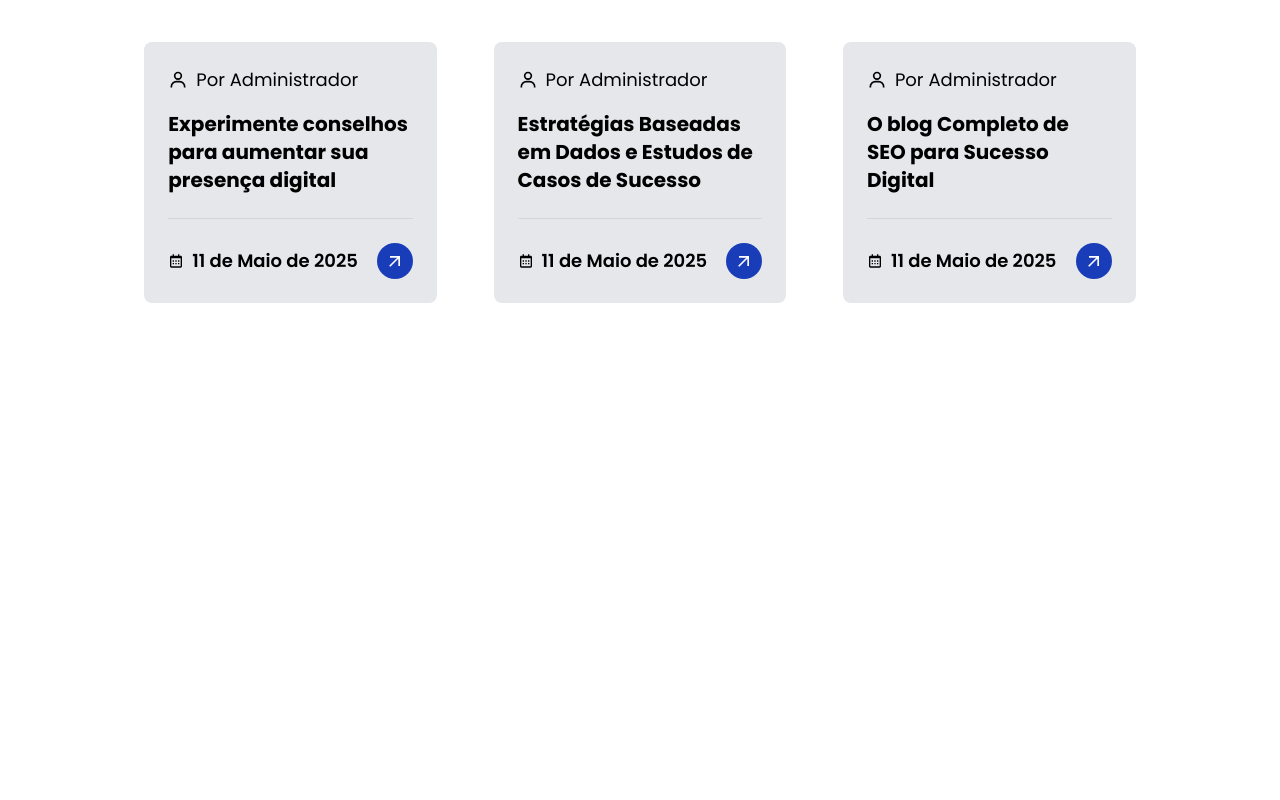
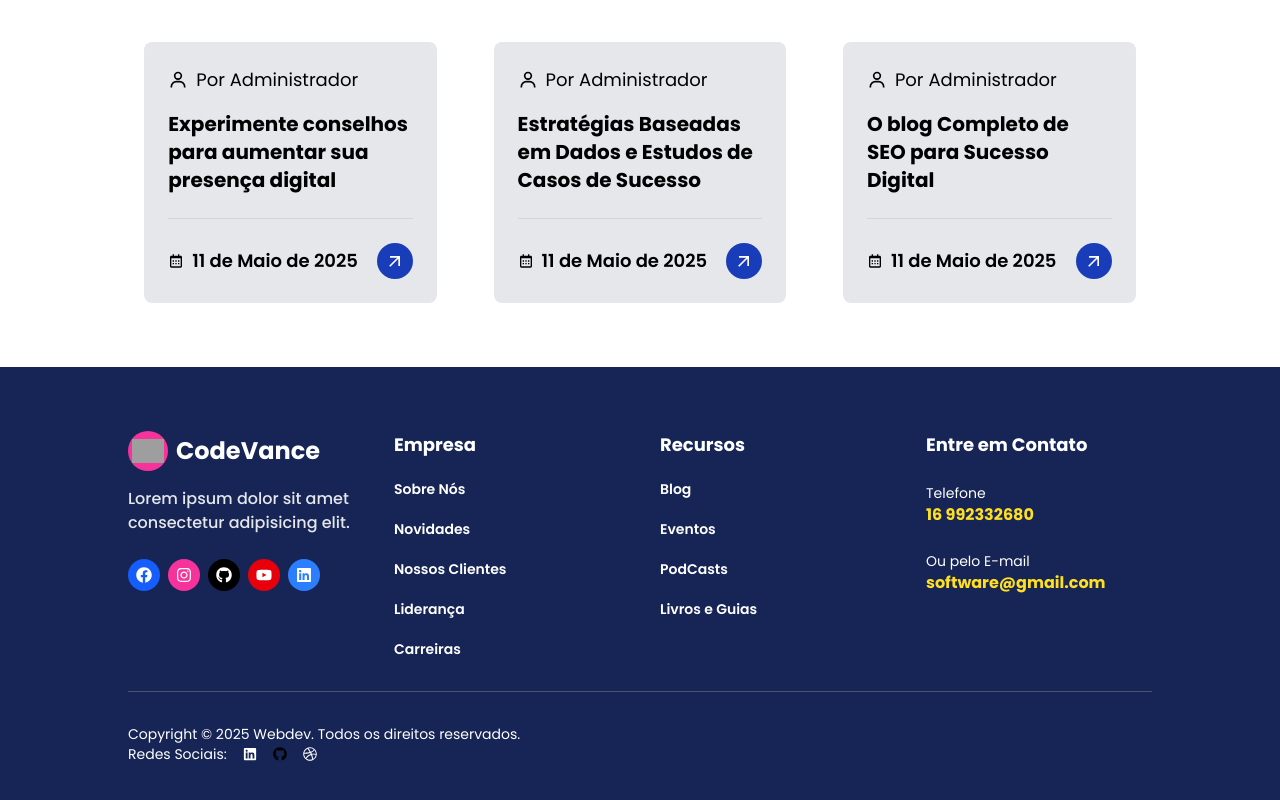
Before and after one commit to WedsonTavares/cloudence, a Next.js app: page / in a window 1280 px wide. Shown: the part 5729-6529 px from the top of the page. Before the commit the page ends 6096 px from the top, so only its background shows below. Built offline with nearby package versions, Linux system fonts and the light colour scheme; grey boxes are pictures that could not be loaded.

Commit message:
footer, scrollTop

```diff
--- a/app/globals.css
+++ b/app/globals.css
@@ -1,3 +1,11 @@
 @import "tailwindcss";
 
+
+@layer components {
+  .footer__link {
+    @apply text-white font-semibold cursor-pointer text-sm hover:text-yellow-300 w-fit;
+  }
+}
+
+
 @custom-variant dark (&:where(.dark, .dark *));
--- a/app/layout.tsx
+++ b/app/layout.tsx
@@ -3,6 +3,8 @@ import { Poppins} from "next/font/google";
 import "./globals.css";
 import ResponsiveNav from "../components/Home/NavBar/ResponsiveNav";
 import Provider from "../components/HOC/Provider";
+import Footer from "../components/Home/Footer/Footer";
+import ScroolToTop from "../components/Helper/ScroolToTop";
 
 const font = Poppins({
   weight: ["300", "400", "500", "600", "700"],
@@ -27,6 +29,8 @@ export default function RootLayout({
         <Provider>
         <ResponsiveNav />
         {children}
+        <Footer />
+        <ScroolToTop />
         </Provider>
       </body>
     </html>
--- /dev/null
+++ b/components/Helper/ScroolToTop.tsx
@@ -0,0 +1,47 @@
+"use client"
+import React, { useEffect, useState } from 'react'
+import { FaArrowUp } from 'react-icons/fa';
+
+const ScroolToTop = () => {
+
+    const [isVisible, setIsVisible] = useState(false);
+
+    //show or hide fucionality
+
+    useEffect(() => {
+
+        const togleVisibility = () => {
+            if (window.scrollY > 300) {
+                setIsVisible(true);
+            } else setIsVisible(false);
+        };
+        window.addEventListener('scroll', togleVisibility);
+
+        return () => {
+            window.removeEventListener('scroll', togleVisibility);
+        };
+    }, []);
+    //scroll to top functionality
+
+    const scrollToTop = () => {
+        window.scrollTo({
+            top: 0,
+            behavior: 'smooth'
+        });
+    };
+
+    return (
+        <div className='fixed bottom-4 animate-pulse right-4'>
+            {isVisible && (
+                <button
+                    className=' bg-pink-500 cursor-pointer text-white rounded-full w-12 h-12 flex items-center
+                justify-center focus:outline-none'
+                    onClick={scrollToTop}>
+                    <FaArrowUp />
+                </button>
+            )}
+        </div>
+    )
+}
+
+export default ScroolToTop
--- /dev/null
+++ b/components/Home/Footer/Footer.tsx
@@ -0,0 +1,98 @@
+import React from 'react'
+import { FaDribbble, FaFacebook, FaGit, FaGithub, FaInstagram, FaLinkedin, FaSitemap, FaWeebly, FaYoutube } from 'react-icons/fa'
+
+const Footer = () => {
+    return (
+        <div className='pt-16 pb-16 bg-blue-950'>
+            <div className='w-[80%] mx-auto items-start grid-cols-1 sm:grid-cols-2 grid md:grid-cols-2 lg:grid-cols-4 gap-10'>
+                {/* 1st part */}
+                <div >
+                    <div className="flex items-center space-x-2">
+                        <div className="w-10 h-10 bg-pink-500 rounded-full flex items-center justify-center flex-col">
+                            {/* trocar por logo oficial */}
+                            <img
+                                src="/icon.png"
+                                alt="Logo CodeVance"
+                                className="w-8 h-8 object-contain"
+                            />
+                        </div>
+                        <h1 className="hidden sm:block text-xl md:text-2xl text-white font-bold">
+                            CodeVance
+                        </h1>
+                    </div>
+                    <p className='mt-4 text-gray-200 font-medium'>
+                        Lorem ipsum dolor sit amet consectetur adipisicing elit.
+                    </p>
+                    {/* social rede links*/}
+                    <div className='mt-6 flex items-center space-x-2 '>
+                        <div className='flex items-center justify-center flex-col w-8 h-8 bg-blue-600 text-white rounded-full cursor-pointer hover:text-blue-800'>
+                            <FaFacebook />
+                        </div>
+                        <div className='flex items-center justify-center flex-col w-8 h-8 bg-pink-500 text-white rounded-full cursor-pointer hover:text-pink-800'>
+                            <FaInstagram />
+                        </div>
+                        <div className='flex items-center justify-center flex-col w-8 h-8 bg-black text-white rounded-full cursor-pointer hover:text-gray-500'>
+                            <FaGithub />
+                        </div>
+                        <div className='flex items-center justify-center flex-col w-8 h-8 bg-red-600 text-white rounded-full cursor-pointer hover:text-red-700'>
+                            <FaYoutube />
+                        </div>
+                        <div className='flex items-center justify-center flex-col w-8 h-8 bg-blue-500 text-white rounded-full cursor-pointer hover:text-blue-700'>
+                            <FaLinkedin />
+                        </div>
+                    </div>
+                </div>
+                {/* 2nd part */}
+                <div className='space-y-5'>
+                    <h1 className='text-lg font-bold text-white'>Empresa</h1>
+                    <p className='footer__link'>Sobre Nós</p>
+                    <p className='footer__link'>Novidades</p>
+                    <p className='footer__link'>Nossos Clientes</p>
+                    <p className='footer__link'>Liderança</p>
+                    <p className='footer__link'>Carreiras</p>
+                </div>
+                {/* 3rd part */}
+                <div className='space-y-5'>
+                    <h1 className='text-lg font-bold text-white'>Recursos</h1>
+                    <p className='footer__link'>Blog</p>
+                    <p className='footer__link'>Eventos</p>
+                    <p className='footer__link'>PodCasts</p>
+                    <p className='footer__link'>Livros e Guias</p>
+                </div>
+                {/* 4nd part */}
+                <div className='space-y-5'>
+                    <h1 className='text-lg font-bold text-white'>Entre em Contato</h1>
+                    <div className='mt-6'>
+                        <h1 className='text-sm text-white'>Telefone</h1>
+                        <h1 className='text-base font-bold text-yellow-300'>16 992332680</h1>
+                    </div>
+                    <div className='mt-6'>
+                        <h1 className='text-sm text-white'>Ou pelo E-mail</h1>
+                        <h1 className='text-base font-bold text-yellow-300'>software@gmail.com
+
+                        </h1>
+                    </div>
+                </div>
+            </div>
+            {/* bottom part */}
+            <div className='mt-8 w-[80%] mx-auto border-t text-gray-600 pt-8 flex-col
+            md:flex-row items-center justify-between text-sm'>
+                <p className='text-center text-white md:text-left'>Copyright © 2025 Webdev. Todos os direitos reservados.</p>
+                <div className='flex items-center text-white space-x-4 mt-4 md:mt-0'>
+                    <span>Redes Sociais: </span>
+                    <span className='hover:text-gray-500 text-white cursor-pointer'>
+                        <FaLinkedin />
+                    </span>
+                    <span className='hover:text-gray-500 text-black cursor-pointer'>
+                        <FaGithub />
+                    </span>
+                    <span className='hover:text-gray-500 text-white cursor-pointer'>
+                        <FaDribbble />
+                    </span>
+                </div>
+            </div>
+        </div>
+    )
+}
+
+export default Footer;
--- a/components/Home/Home.tsx
+++ b/components/Home/Home.tsx
@@ -7,6 +7,7 @@ import Software from './Software/Software'
 import Project from './Project/Project'
 import Review from './Review/Review'
 import Blog from './Blog/Blog'
+import Footer from './Footer/Footer'
 
 function Home() {
   return (
```
Also changed, not shown: 1 other file (tests, documents, lock files or other folders).
